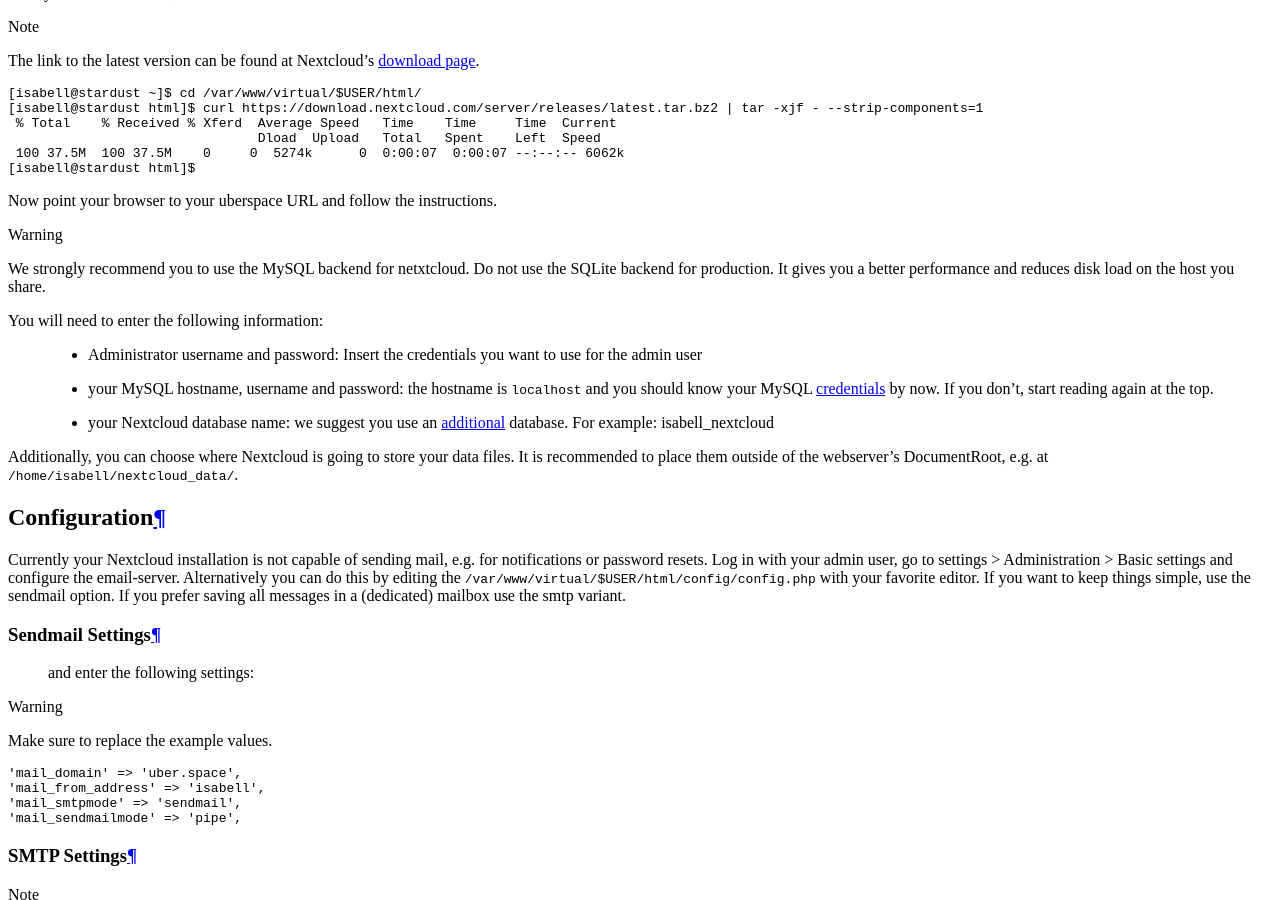
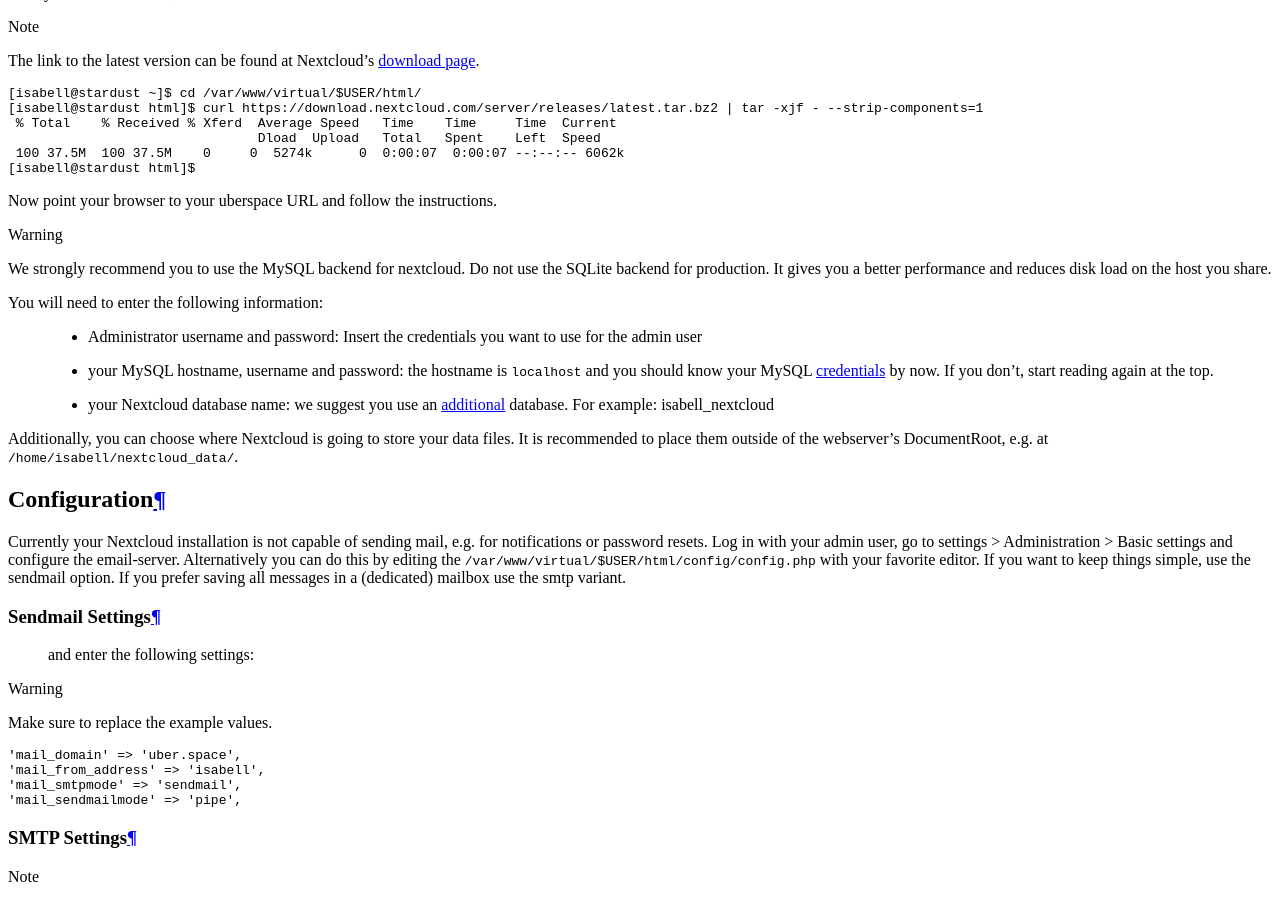
Before and after one commit to Uberspace/lab, a Sphinx documentation site: the page built from source/guide_nextcloud.rst, in a window 1280 px wide and 900 px high, scrolled down 5401 px. Built offline with Sphinx 7.4.7 and the Read the Docs theme 2.0.0, drawn with Linux system fonts in a browser that asks for light colours.

```diff
--- a/source/guide_nextcloud.rst
+++ b/source/guide_nextcloud.rst
@@ -71,7 +71,7 @@ Installation
 
 Now point your browser to your uberspace URL and follow the instructions.
 
-.. warning:: We strongly recommend you to use the MySQL backend for netxtcloud. Do not use the SQLite backend for production. It gives you a better performance and reduces disk load on the host you share.
+.. warning:: We strongly recommend you to use the MySQL backend for nextcloud. Do not use the SQLite backend for production. It gives you a better performance and reduces disk load on the host you share.
 
 You will need to enter the following information:
 
--- a/source/guide_writefreely.rst
+++ b/source/guide_writefreely.rst
@@ -77,7 +77,7 @@ Change to `writefreely` directory and start config mode to create a config file:
   [isabell@stardust writefreely]$ ./writefreely config start
   [isabell@stardust writefreely]$
 
-Setup writefreely interactively. Use ``Production behind reverse proxy`` in `Server setup` and confirm default port:
+Setup Writefreely interactively. Use ``Production behind reverse proxy`` in `Server setup` and confirm default port:
 
 .. code-block::
 
```
Also changed, not shown: source/dict.txt (+6 -1 lines).
